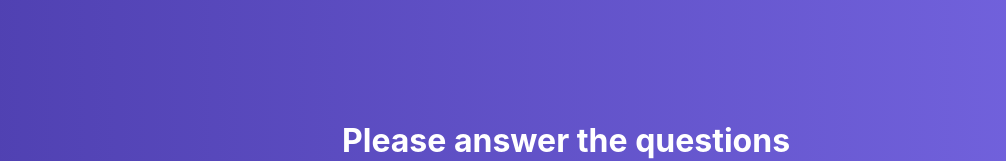
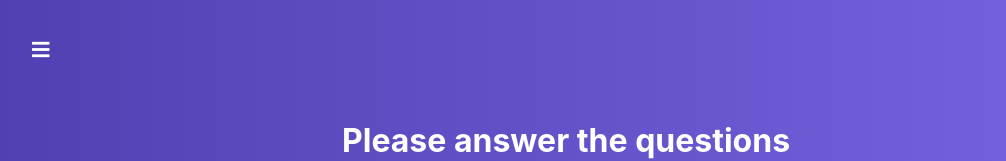
Before and after one commit to malashta/test-react-application, a React (Create React App) app: page / in a window 1280 px wide. Shown: the top 161 px of the page, without its empty margins (8-1014 px from the left). Built offline with nearby package versions, Linux system fonts and the light colour scheme.

Commit message:
menu button component

```diff
--- /dev/null
+++ b/src/components/Navigation/MenuToggle/MenuToggle.js
@@ -0,0 +1,25 @@
+import React from 'react'
+import classes from './MenuToggle.module.css'
+
+const MenuToggle = props => {
+  const cls = [
+    classes.MenuToggle,
+    'fa'
+  ];
+
+  if (props.isOpen) {
+    cls.push('fa-times');
+    cls.push(classes.open)
+  } else {
+    cls.push('fa-bars')
+  }
+
+  return (
+    <i
+      className={cls.join(' ')}
+      onClick={props.onToggle}
+    />
+  );
+};
+
+export default MenuToggle
--- /dev/null
+++ b/src/components/Navigation/MenuToggle/MenuToggle.module.css
@@ -0,0 +1,18 @@
+.MenuToggle {
+  position: fixed;
+  top: 40px;
+  left: 40px;
+  font-size: 20px;
+  cursor: pointer;
+  color: #fff;
+  transition: opacity, left .22s ease-in;
+  z-index: 100;
+}
+
+.MenuToggle:hover {
+  opacity: .7;
+}
+
+.MenuToggle.open {
+  left: 320px;
+}
--- a/src/hoc/Layout/Layout.js
+++ b/src/hoc/Layout/Layout.js
@@ -1,10 +1,25 @@
 import React, {Component} from 'react';
 import classes from './Layout.module.css'
+import MenuToggle from "../../components/Navigation/MenuToggle/MenuToggle";
 
 class Layout extends Component {
+
+  state = {
+    menu: false
+  };
+
+  toggleMenuHandler = () => {
+    this.setState({menu: !this.state.menu})
+  };
+
   render() {
     return (
       <div className={classes.Layout}>
+
+        <MenuToggle
+          onToggle={this.toggleMenuHandler}
+          isOpen={this.state.menu}
+        />
 
         <main>
           { this.props.children }
```
